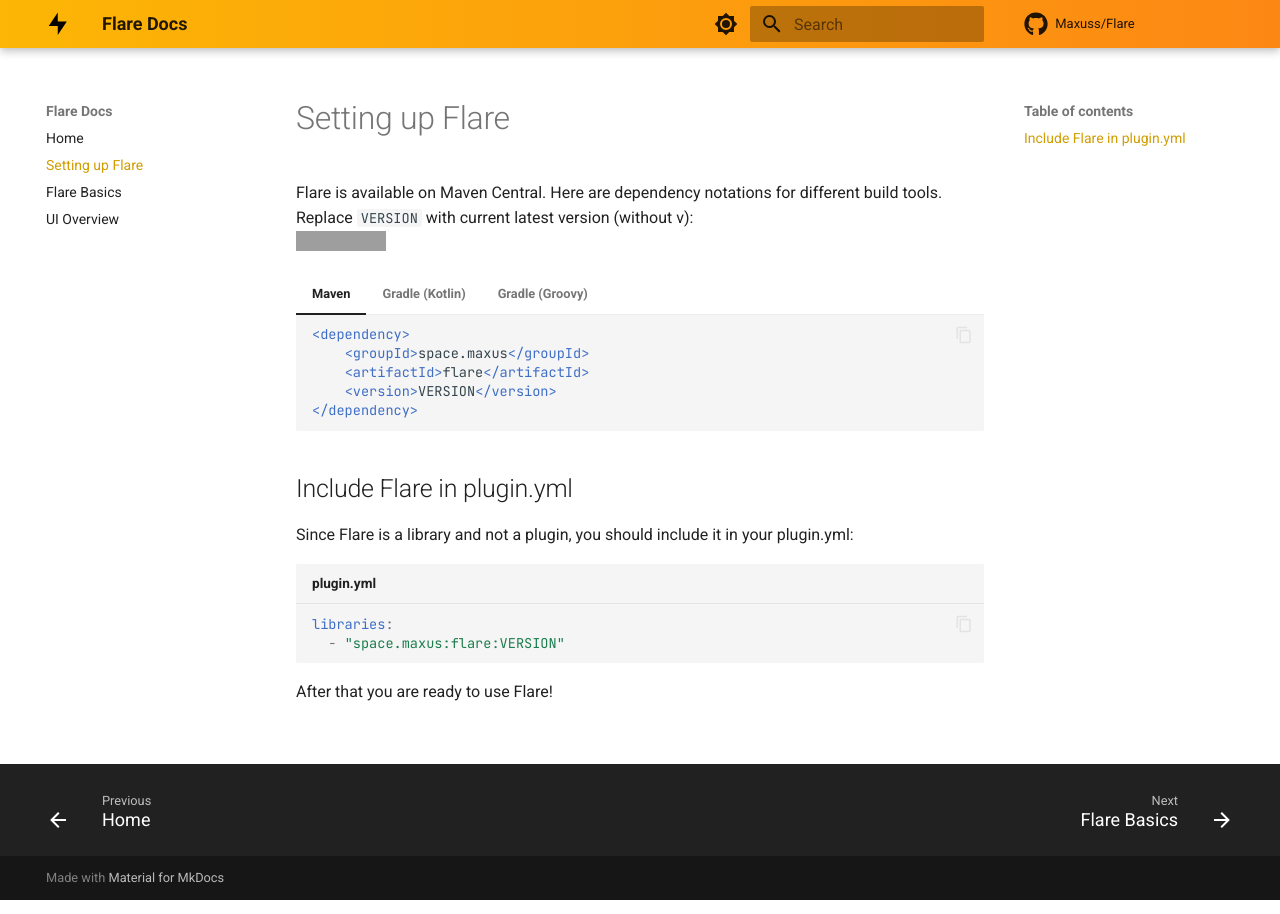
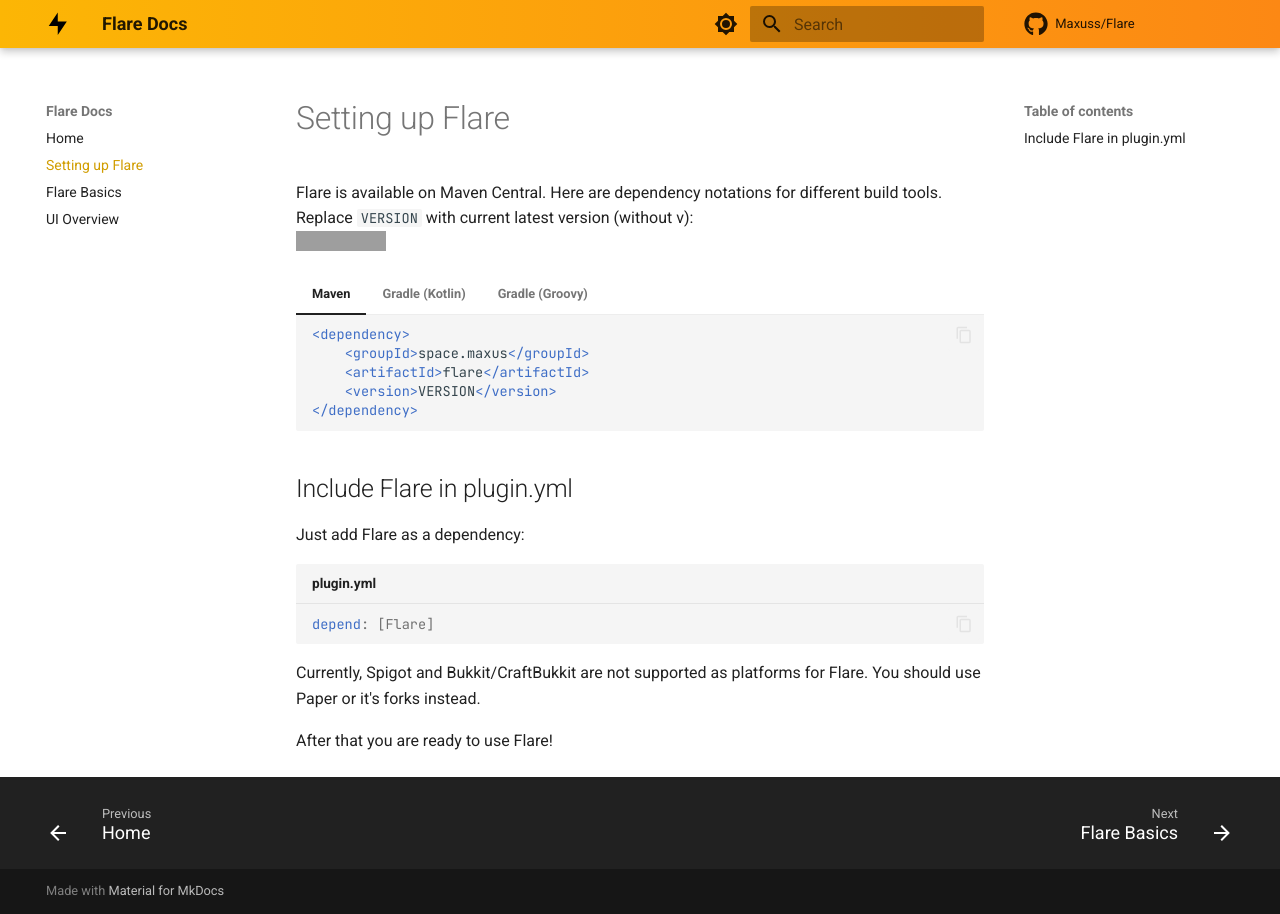
Before and after one commit to Maxuss/Flare, an MkDocs documentation site: the page built from docs/setup.md, in a window 1280 px wide. Built offline with MkDocs 1.6.1 and Material for MkDocs 9.7.7, drawn with Linux system fonts in a browser that asks for light colours; comment, search, counter and statistics services are not loaded; grey boxes are pictures that could not be loaded.

Commit message:
Small changes for docs

````diff
--- a/docs/setup.md
+++ b/docs/setup.md
@@ -33,11 +33,13 @@ Replace `VERSION` with current latest version (without v):
 
 ## Include Flare in plugin.yml
 
-Since Flare is a library and not a plugin, you should include it in your plugin.yml:
+Just add Flare as a dependency:
 
 ```yaml title="plugin.yml"
-libraries:
-  - "space.maxus:flare:VERSION"
+depend: [Flare]
 ```
 
+Currently, Spigot and Bukkit/CraftBukkit are not supported as platforms for Flare.
+You should use Paper or it's forks instead.
+
 After that you are ready to use Flare!
````
Also changed, not shown: docs/index.md (+1 -1 lines).
